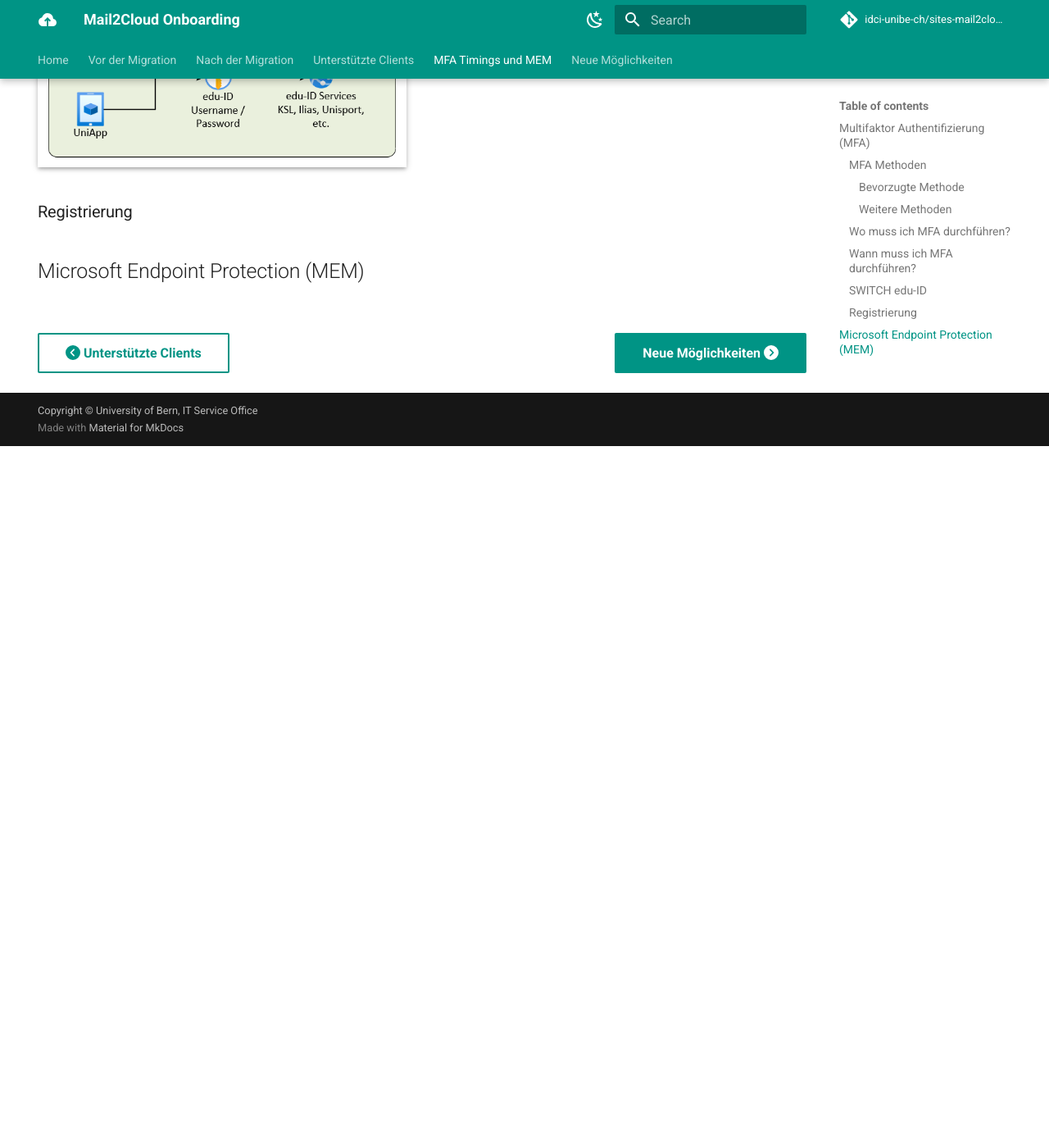
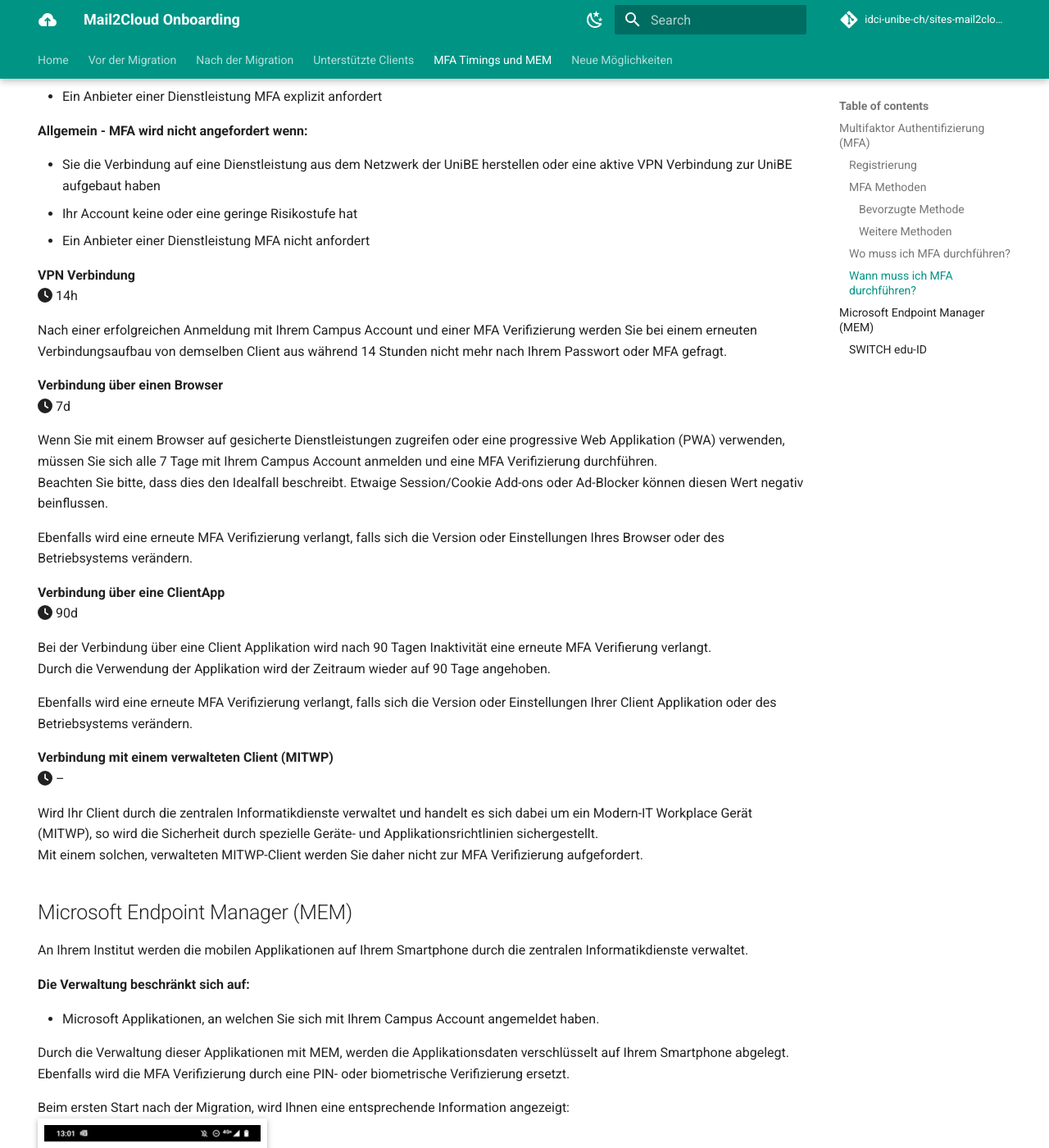
Before and after one commit to idci-unibe-ch/sites-mail2cloud, an MkDocs documentation site: the page built from docs/migration/mfa-mem.md, in a window 1280 px wide and 1400 px high, scrolled down 2382 px. Shown: the whole window at 82% size. Built offline with MkDocs 1.6.1 and Material for MkDocs 9.7.7, drawn with Linux system fonts in a browser that asks for light colours; comment, search, counter and statistics services are not loaded; before the commit the page ends 2926 px from its top, so only the background shows below that; some of the changed text lies outside the part shown.

Commit message:
(story): Finished the first ver. of the MFA page.

```diff
--- a/docs/migration/mfa-mem.md
+++ b/docs/migration/mfa-mem.md
@@ -13,6 +13,12 @@ Gleichzeitig mit der Migration Ihres Postfaches in die Cloud, werden wir auch di
 ![MFA Overview](./img/mfa-overview_light.png#only-light){ width="800" }
 
 Es handelt sich bei MFA um eine zusätzliche Absicherung Ihres Campus Accounts, wodurch Sie bei Verbindungen von ausserhalb der UniBE zu Applikationen der Universität Bern Ihre Anmeldung mit einer geeigneten MFA Methode bestätigen müssen.
+
+### Registrierung
+In Ihrer Abteilung wurde MFA bereits eingeführt, eine Registrierung ist daher nicht mehr notwendig.
+
+Falls Sie Änderungen an Ihren MFA Einstellungen vornehmen möchten, können Sie dies über die nachfolgende URL machen:
+:fontawesome-solid-arrow-right: [mfa.unibe.ch](https://mfa.unibe.ch/)
 
 ### MFA Methoden
 Wir unterstützen an der Universität Bern die nachfolgenden MFA Methoden.
@@ -41,18 +47,68 @@ MFA ist derzeit bei folgenden Dienstleistungen aktiv:
 - Weitere Applikationen, bei welchen die zuständige Stelle MFA erzwingt
 
 ### Wann muss ich MFA durchführen?
+**Allgemein - MFA wird angefordert wenn:**
+
+- Sie eine Verbindung zum UniBE-VPN herstellen
+- Sie von ausserhalb des UniBE-Netzwerks oder ohne aktive VPN Verbindung auf Dienstleistungen der UniBE zugreifen
+- Ihr Account als Risiko eingestuft wurde
+- Ein Anbieter einer Dienstleistung MFA explizit anfordert
+
+**Allgemein - MFA wird nicht angefordert wenn:**
+
+- Sie die Verbindung auf eine Dienstleistung aus dem Netzwerk der UniBE herstellen oder eine aktive VPN Verbindung zur UniBE aufgebaut haben
+- Ihr Account keine oder eine geringe Risikostufe hat
+- Ein Anbieter einer Dienstleistung MFA nicht anfordert
+
+**VPN Verbindung**
+:fontawesome-solid-clock: 14h
+
+Nach einer erfolgreichen Anmeldung mit Ihrem Campus Account und einer MFA Verifizierung werden Sie bei einem erneuten Verbindungsaufbau von demselben Client aus während 14 Stunden nicht mehr nach Ihrem Passwort oder MFA gefragt.
+
+**Verbindung über einen Browser**
+:fontawesome-solid-clock: 7d
+
+Wenn Sie mit einem Browser auf gesicherte Dienstleistungen zugreifen oder eine progressive Web Applikation (PWA) verwenden, müssen Sie sich alle 7 Tage mit Ihrem Campus Account anmelden und eine MFA Verifizierung durchführen.
+Beachten Sie bitte, dass dies den Idealfall beschreibt. Etwaige Session/Cookie Add-ons oder Ad-Blocker können diesen Wert negativ beinflussen.
+
+Ebenfalls wird eine erneute MFA Verifizierung verlangt, falls sich die Version oder Einstellungen Ihres Browser oder des Betriebsystems verändern.
+
+**Verbindung über eine ClientApp**
+:fontawesome-solid-clock: 90d
+
+Bei der Verbindung über eine Client Applikation wird nach 90 Tagen Inaktivität eine erneute MFA Verifierung verlangt.
+Durch die Verwendung der Applikation wird der Zeitraum wieder auf 90 Tage angehoben.
+
+Ebenfalls wird eine erneute MFA Verifizierung verlangt, falls sich die Version oder Einstellungen Ihrer Client Applikation oder des Betriebsystems verändern.
+
+
+**Verbindung mit einem verwalteten Client (MITWP)**
+:fontawesome-solid-clock: --
+
+Wird Ihr Client durch die zentralen Informatikdienste verwaltet und handelt es sich dabei um ein Modern-IT Workplace Gerät (MITWP), so wird die Sicherheit durch spezielle Geräte- und Applikationsrichtlinien sichergestellt.
+Mit einem solchen, verwalteten MITWP-Client werden Sie daher nicht zur MFA Verifizierung aufgefordert.
+
+
+## Microsoft Endpoint Manager (MEM)
+An Ihrem Institut werden die mobilen Applikationen auf Ihrem Smartphone durch die zentralen Informatikdienste verwaltet.
+
+**Die Verwaltung beschränkt sich auf:**
+
+- Microsoft Applikationen, an welchen Sie sich mit Ihrem Campus Account angemeldet haben.
+
+Durch die Verwaltung dieser Applikationen mit MEM, werden die Applikationsdaten verschlüsselt auf Ihrem Smartphone abgelegt. Ebenfalls wird die MFA Verifizierung durch eine PIN- oder biometrische Verifizierung ersetzt.
+
+Beim ersten Start nach der Migration, wird Ihnen eine entsprechende Information angezeigt:
+![MEM Information](./img/mem-firststart-message.png){ width="280" }
+
+Anstelle einer MFA Verifizierung werden Sie regelmässig zur Eingabe Ihres Geräte-PINs oder einer biometrischen Verifizierung aufgefordert, je nachdem, was Sie auf Ihrem Smartphone als Entsperrmethode eingestellt haben.
+![MEM Verification](./img/mem-authentication.png){ width="280" }
 
 ### SWITCH edu-ID
 Bei der SWITCH edu-ID handelt es sich um einen dedizierten Account mit eigenem Passwort.
 Da dieser Account nicht durch die Universität Bern verwaltet wird, gelten die Vorgaben von SWITCH oder den Anbietern der jeweiligen SWITCH edu-ID Dienstleistung.
 
-Bezogen auf die aktuelle Migration hat diese also keinen Einfluss auf die edu-ID.
-![MFA SWITCH edu-ID](./img/mfa-eduid_dark.png#only-dark){ width="450" }
-![MFA SWITCH edu-ID](./img/mfa-eduid_light.png#only-light){ width="450" }
-
-### Registrierung
-
-## Microsoft Endpoint Protection (MEM)
+:fontawesome-solid-arrow-right: Bezogen auf die aktuelle Migration hat diese also keinen Einfluss auf das Anmeldeverhalten der edu-ID.
 
 &nbsp;
 <div class="grid" markdown>
```
Also changed, not shown: other parts of docs/migration/mfa-mem.md (+1 -1 lines), docs/migration/img/mem-authentication.png (added), docs/migration/img/mem-firststart-message.png (added).
